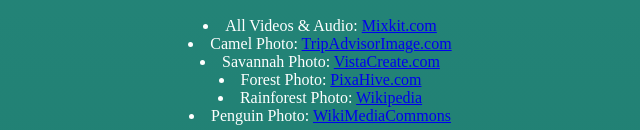
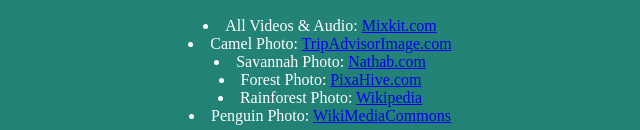
Before and after one commit to Alistair-D/Alistair-D.github.io, a plain HTML site: page mixed-media/index.html in a window 1280 px wide. Shown: the part 2699-2829 px from the top of the page, 320-960 px from the left. Drawn offline with Linux system fonts and the light colour scheme.

Commit message:
Update index.html

```diff
--- a/mixed-media/index.html
+++ b/mixed-media/index.html
@@ -96,7 +96,7 @@
     <h2>Sources:</h2>
     <li>All Videos & Audio: <a href="https://mixkit.co/">Mixkit.com</a></li>
     <li>Camel Photo: <a href="https://www.tripadvisor.com/LocationPhotoDirectLink-g3238664-i407469279-Al_Hofuf_Al_Ahsa_Eastern_Province.html">TripAdvisorImage.com</a></li>
-    <li>Savannah Photo: <a href="https://create.vista.com/photos/wild-cheetah/">VistaCreate.com</a></li>
+    <li>Savannah Photo: <a href="https://www.nathab.com/know-before-you-go/african-safaris/southern-africa/wildlife-guide/cheetah//">Nathab.com</a></li>
     <li>Forest Photo: <a href="https://pixahive.com/photo/tiger-in-the-forest/">PixaHive.com</a></li>
     <li>Rainforest Photo: <a href="https://en.wikipedia.org/wiki/Black_panther">Wikipedia</a></li>
     <li>Penguin Photo: <a href="https://commons.wikimedia.org/wiki/File:Penguin_in_Antarctica_jumping_out_of_the_water_%28cropped%29.jpg">WikiMediaCommons</a></li>
```
